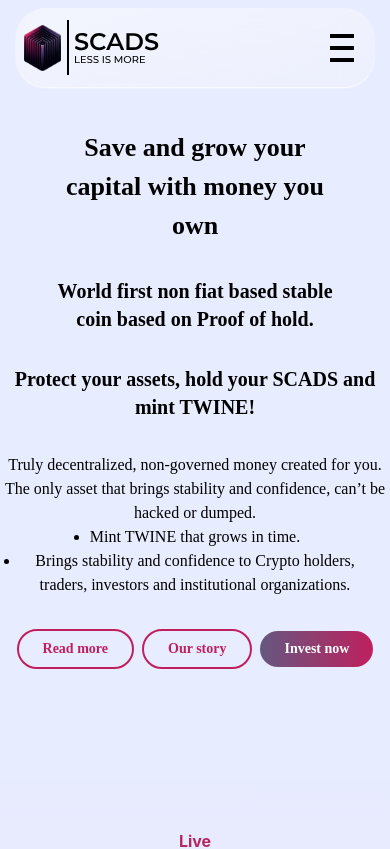
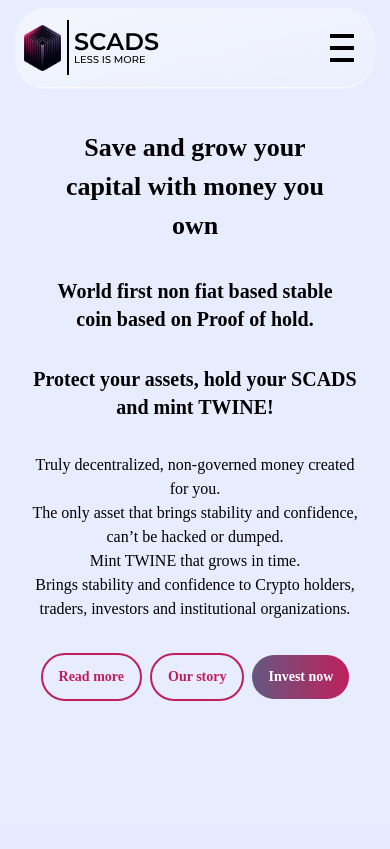
Before and after one commit to scadsworld/scads-frontend, a React (Create React App) app: page / in a window 390 px wide. Shown: the top 849 px of the page. Built offline with nearby package versions, Linux system fonts and the light colour scheme.

Commit message:
setup gh-pages

```diff
--- a/src/components/Layout/Header/Header.jsx
+++ b/src/components/Layout/Header/Header.jsx
@@ -29,16 +29,14 @@
           <h2 className="max-w-[300px] md:max-w-none font-semibold text-xl text-center lg:text-start">
             {headerText.slogan}
           </h2>
-          <h3 className="text-xl font-semibold lg:max-w-none 2xl:max-w-[700px] text-center lg:text-start">
+          <h3 className="text-xl font-semibold max-w-[350px] lg:max-w-none 2xl:max-w-[700px] text-center lg:text-start">
             {headerText.subTitle}
           </h3>
-          <ul className="text-base font-light lg:font-normal lg:text-base 2xl:text-lg flex flex-col items-center text-center lg:text-start lg:items-start list-disc">
+          <ul className="text-base font-light lg:font-normal text-center lg:text-start lg:text-base 2xl:text-lg flex flex-col list-none md:list-disc max-w-[330px] mx-auto lg:max-w-[700px] 2xl:max-w-[700px]">
             <li>{headerText.text[0]}</li>
             <li>{headerText.text[1]}</li>
             <li>{headerText.text[2]}</li>
-            <li className="max-w-[350px] lg:max-w-[700px] 2xl:max-w-[700px]">
-              {headerText.text[3]}
-            </li>
+            <li>{headerText.text[3]}</li>
           </ul>
           <div className="flex items-center gap-2 md:gap-10">
             <button
@@ -48,20 +46,20 @@
               Invest Now
             </button>
             <button
-              className="py-2 text-center px-6 md:py-4 md:px-8 border-2 border-[#BF205D] transition-all duration-300 hover:border-[#655780] rounded-3xl md:rounded-[30px] font-['Poppins'] text-[#BF205D] hover:text-[#655780] text-sm md:text-base 2xl:text-lg font-bold"
+              className="text-center py-3 px-4 md:py-4 md:px-8 border-2 border-[#BF205D] transition-all duration-300 hover:border-[#655780] rounded-3xl md:rounded-[30px] font-['Poppins'] text-[#BF205D] hover:text-[#655780] text-sm md:text-base 2xl:text-lg font-bold"
               onClick={handleClickScroll}
             >
               Read more
             </button>
             <Link
               to="/story"
-              className="py-2 text-center px-6 md:py-4 md:px-8 border-2 border-[#BF205D] transition-all duration-300 hover:border-[#655780] rounded-3xl md:rounded-[30px] font-['Poppins'] text-[#BF205D] hover:text-[#655780] text-sm md:text-base 2xl:text-lg font-bold"
+              className="text-center py-3 px-4 md:py-4 md:px-8 border-2 border-[#BF205D] transition-all duration-300 hover:border-[#655780] rounded-3xl md:rounded-[30px] font-['Poppins'] text-[#BF205D] hover:text-[#655780] text-sm md:text-base 2xl:text-lg font-bold"
             >
               Our story
             </Link>
             <Link
               to="/invest"
-              className="flex text-center items-center font-['Poppins'] text-white text-sm md:text-base font-bold rounded-3xl md:rounded-[30px] py-2 px-6 md:py-4 md:px-8 bg-gradient-to-r from-[#655780] via-[#BF205D] to-[#C01F5C] bg-size-200 bg-pos-0 hover:bg-pos-100 transition-all duration-500 lg:hidden"
+              className="flex text-center items-center font-['Poppins'] text-white text-sm md:text-base font-bold rounded-3xl md:rounded-[30px] py-3 px-4 md:py-4 md:px-8 bg-gradient-to-r from-[#655780] via-[#BF205D] to-[#C01F5C] bg-size-200 bg-pos-0 hover:bg-pos-100 transition-all duration-500 lg:hidden"
             >
               Invest now
             </Link>
--- a/src/components/Layout/Treasury/Treasury.jsx
+++ b/src/components/Layout/Treasury/Treasury.jsx
@@ -8,7 +8,6 @@
   fromTop,
   fromBottom,
 } from "../../../Tools/variants";
-import {} from "../../../Tools/variants";
 
 import dotted_line from "../../../assets/dotted_line.svg";
 import scads from "../../../assets/scads_symbol_lighttheme.svg";
--- a/src/components/UI/SwapScads.jsx
+++ b/src/components/UI/SwapScads.jsx
@@ -36,7 +36,7 @@
         </div>
         <input
           type="number"
-          className={`bg-transparent text-[28px] focus:outline-none mt-14 font-['Poppins'] font-medium text-right md:max-w-[65%] ${
+          className={`bg-transparent text-[28px] focus:outline-none mt-14 font-['Poppins'] font-medium text-right md:text-left md:max-w-[65%] ${
             theme ? "placeholder:text-white" : "placeholder:text-black"
           }`}
           placeholder="0.00"
```
